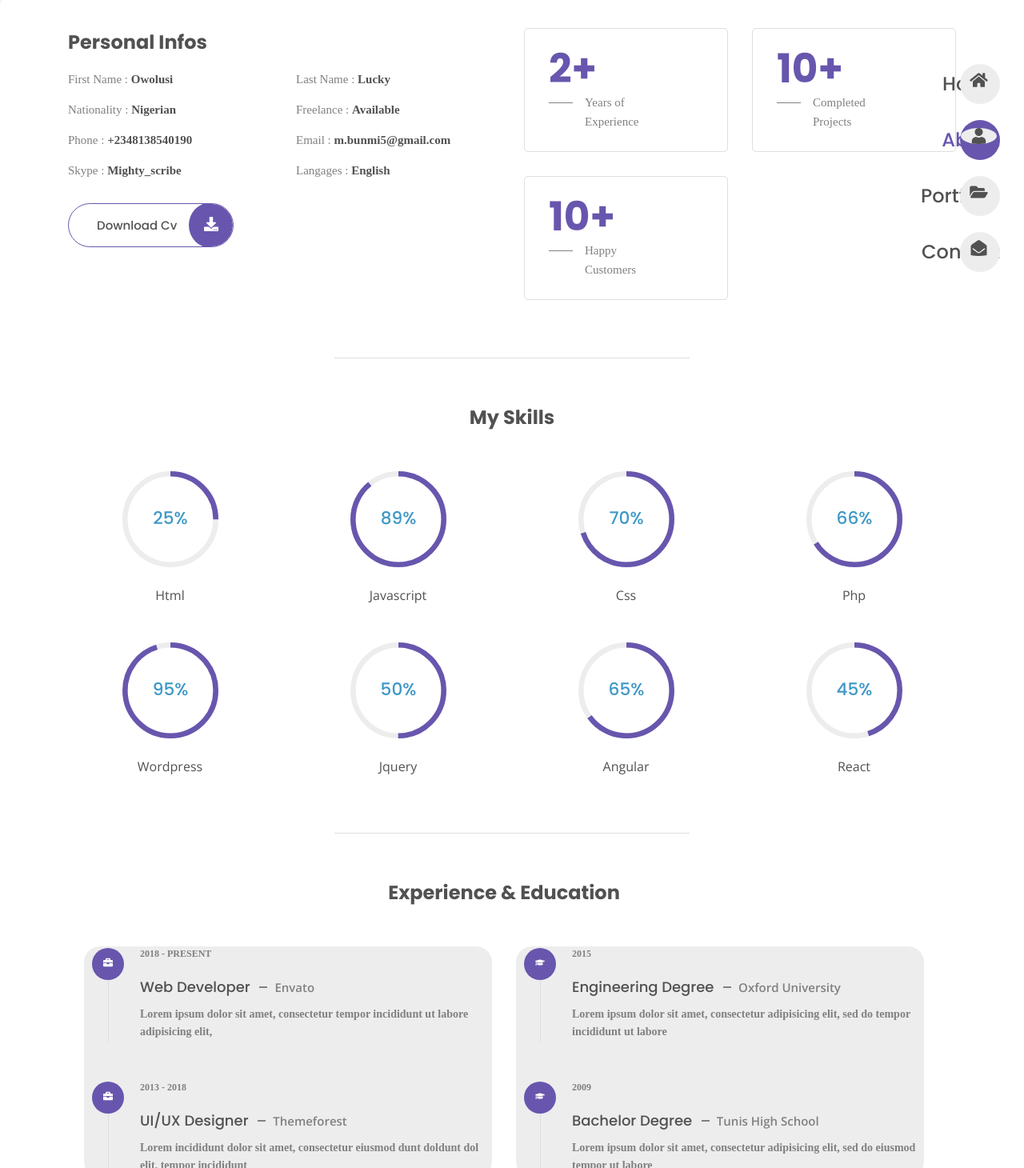
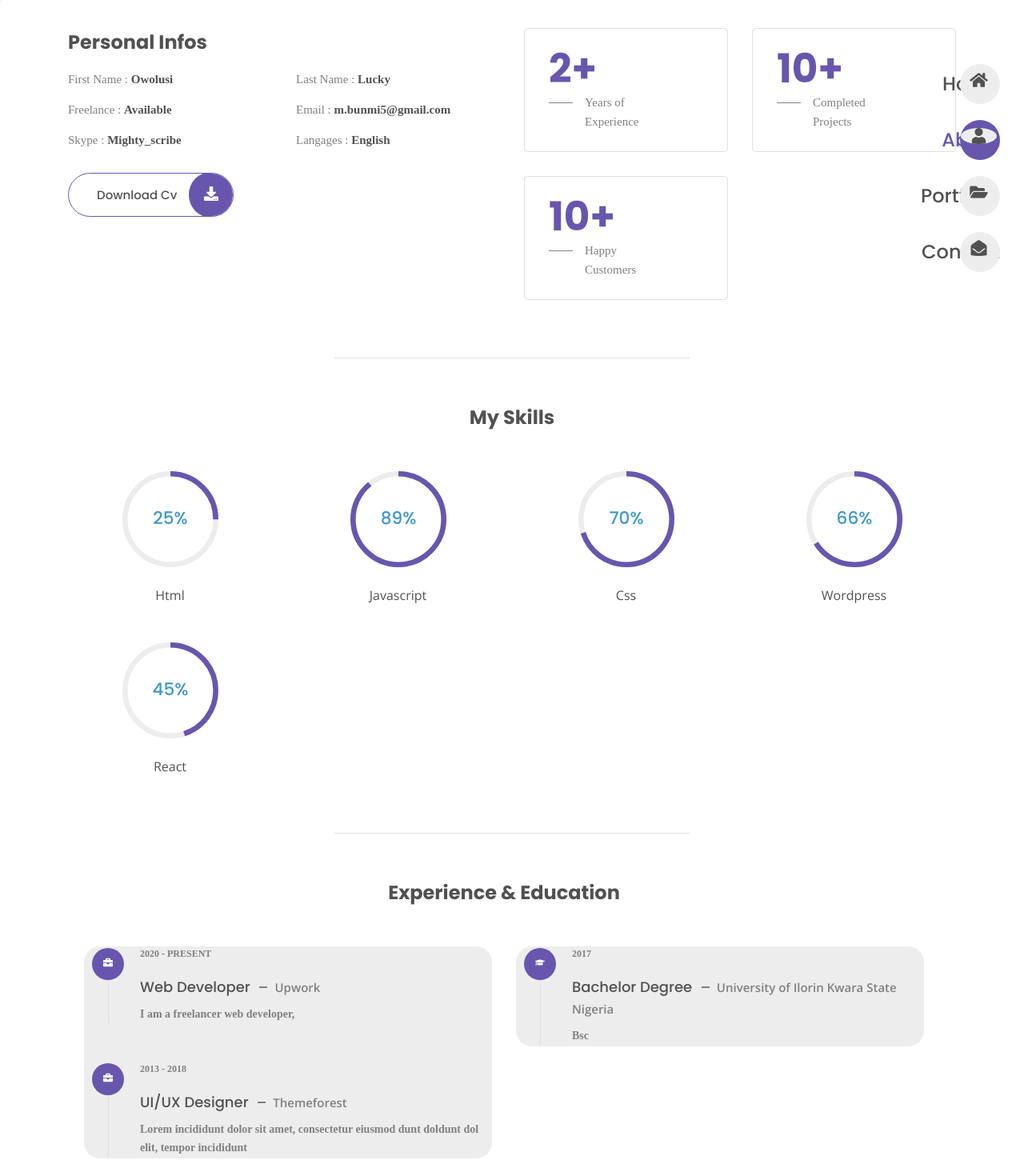
Before and after one commit to Owolusi/Writers-portfolio, a React (Vite) app: page /about in a window 1280 px wide. Shown: the part 190-1650 px from the top of the page at 80% size. Built offline with nearby package versions, Linux system fonts and the light colour scheme.

Commit message:
ran npm build and edited about

```diff
--- a/src/data.jsx
+++ b/src/data.jsx
@@ -72,22 +72,9 @@ export const personalInfo = [
 
 
   {
-    id: 4,
-    title: 'Nationality : ',
-    description: 'Nigerian',
-  },
-
-  {
     id: 5,
     title: 'Freelance : ',
     description: 'Available',
-  },
-
-
-  {
-    id: 7,
-    title: 'Phone : ',
-    description: '+2348138540190',
   },
 
   {
@@ -136,9 +123,9 @@ export const resume = [
     id: 1,
     category: 'experience',
     icon: <FaBriefcase />,
-    year: '2018 - PRESENT',
-    title: 'Web Developer <span> Envato </span>',
-    desc: 'Lorem ipsum dolor sit amet, consectetur tempor incididunt ut labore adipisicing elit,',
+    year: '2020 - PRESENT',
+    title: 'Web Developer <span> Upwork</span>',
+    desc: 'I am a freelancer web developer,',
   },
 
   {
@@ -150,15 +137,15 @@ export const resume = [
     desc: 'Lorem incididunt dolor sit amet, consectetur eiusmod dunt doldunt dol elit, tempor incididunt',
   },
 
-
-  {
-    id: 4,
-    category: 'education',
-    icon: <FaGraduationCap />,
-    year: '2015',
-    title: 'Engineering Degree <span> Oxford University </span>',
-    desc: 'Lorem ipsum dolor sit amet, consectetur adipisicing elit, sed do tempor incididunt ut labore',
-  },
+//
+  // {
+  //   id: 4,
+  //   category: 'education',
+  //   icon: <FaGraduationCap />,
+  //   year: '2015',
+  //   title: 'Engineering Degree <span> Oxford University </span>',
+  //   desc: 'Lorem ipsum dolor sit amet, consectetur adipisicing elit, sed do tempor incididunt ut labore',
+  // },
 
 
 
@@ -166,9 +153,9 @@ export const resume = [
     id: 6,
     category: 'education',
     icon: <FaGraduationCap />,
-    year: '2009',
-    title: 'Bachelor Degree <span> Tunis High School </span>',
-    desc: 'Lorem ipsum dolor sit amet, consectetur adipisicing elit, sed do eiusmod tempor ut labore',
+    year: '2017',
+    title: 'Bachelor Degree <span> University of Ilorin Kwara State Nigeria </span>',
+    desc: 'Bsc',
   },
 ];
 
@@ -193,27 +180,10 @@ export const skills = [
 
   {
     id: 4,
-    title: 'Php',
+    title: 'Wordpress',
     percentage: '66',
   },
 
-  {
-    id: 5,
-    title: 'Wordpress',
-    percentage: '95',
-  },
-
-  {
-    id: 6,
-    title: 'Jquery',
-    percentage: '50',
-  },
-
-  {
-    id: 7,
-    title: 'Angular',
-    percentage: '65',
-  },
 
   {
     id: 8,
--- a/src/pages/home/Home.jsx
+++ b/src/pages/home/Home.jsx
@@ -18,7 +18,8 @@ const Home = () => {
               web Designer
             </h1>
             <p className="home__description">
-            a passionate front-end developer weaving digital dreams into reality.<br/>
+            a passionate front-end developer weaving digital <br/>
+            dreams into reality.
              With an artistic flair for design and a code-crafter mindset, <br/>
              I bring ideas to life on the web. Let's embark on a journey where pixels meet purpose,<br/>
               creating immersive and user-centric experiences. <br/>
```
